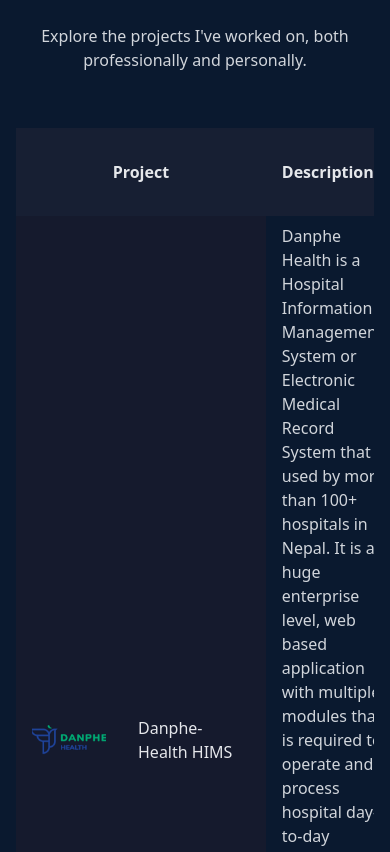
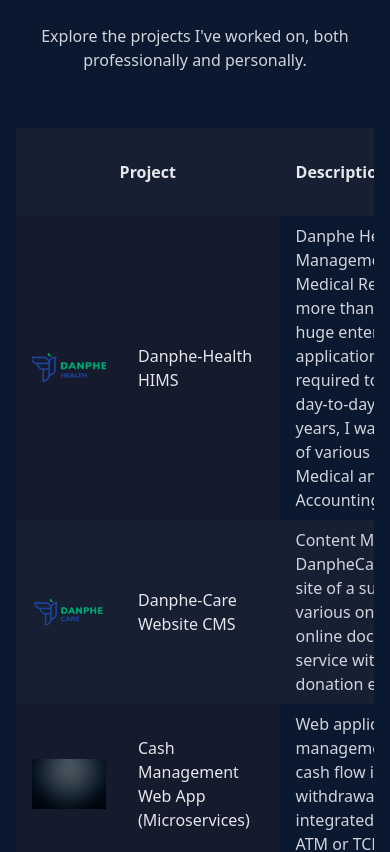
Before and after one commit to bikasharyal/aryal-bikash-profile, a React (Create React App) app: page / in a window 390 px wide. Shown: the part 4084-4936 px from the top of the page. Built offline with nearby package versions, Linux system fonts and the light colour scheme.

Commit message:
responsive table bugfixed with overflow allowed and setting min width on table

```diff
--- a/src/pages/Work.jsx
+++ b/src/pages/Work.jsx
@@ -81,12 +81,12 @@ const Work = () => {
           <p className="py-6">Explore the projects I've worked on, both professionally and personally.</p>
         </div>
         <div className="overflow-x-auto">
-          <table className="table-auto w-full text-left">
+          <table className="table-auto w-full text-left min-w-[1000px]">
             <thead>
               <tr className="text-gray-200" style={{ backgroundColor: 'rgba(193,113,113, 0.07)' }}>
                 {/* <th className="px-4 py-2"></th> */}
                 <th className="px-4 py-2 text-center" colSpan={2}>Project</th>
-                <th className="px-4 py-2">Description</th>
+                <th className="px-4 py-2 desc-col">Description</th>
                 <th className="px-4 py-2">Technologies Used</th>
                 <th className="px-4 py-2">Associated Company</th>
                 <th className="px-4 py-2">Open-Source code</th>
```
Also changed, not shown: src/App.css (+12 -0 lines).
